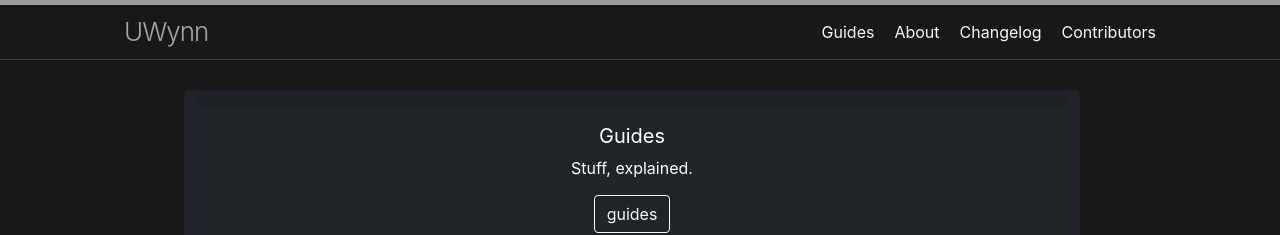
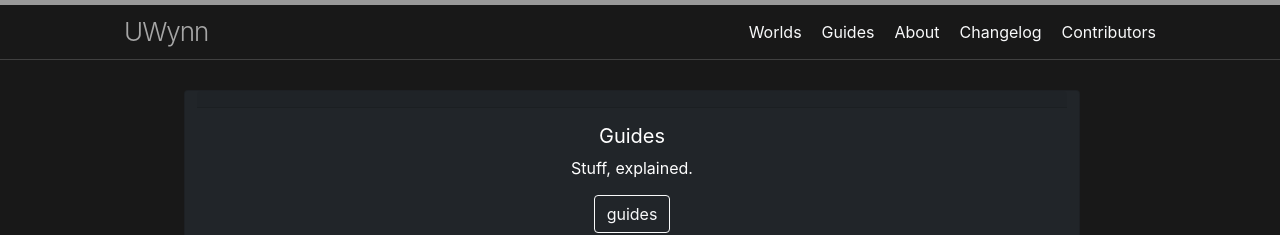
Before and after one commit to UWynn/UWynn.github.io, a Jekyll site: the page built from docs/index.md, in a window 1280 px wide. Shown: the top 235 px of the page. Built offline with Jekyll 4.4.1, drawn with Linux system fonts in a browser that asks for light colours.

Commit message:
added worlds to header

```diff
--- a/docs/_config.yml
+++ b/docs/_config.yml
@@ -52,6 +52,7 @@ defaults:
       layout: "default"
 
 header_pages:
+ - worlds.md
  - guides.md
  - about.md
  - changelog.md
```
